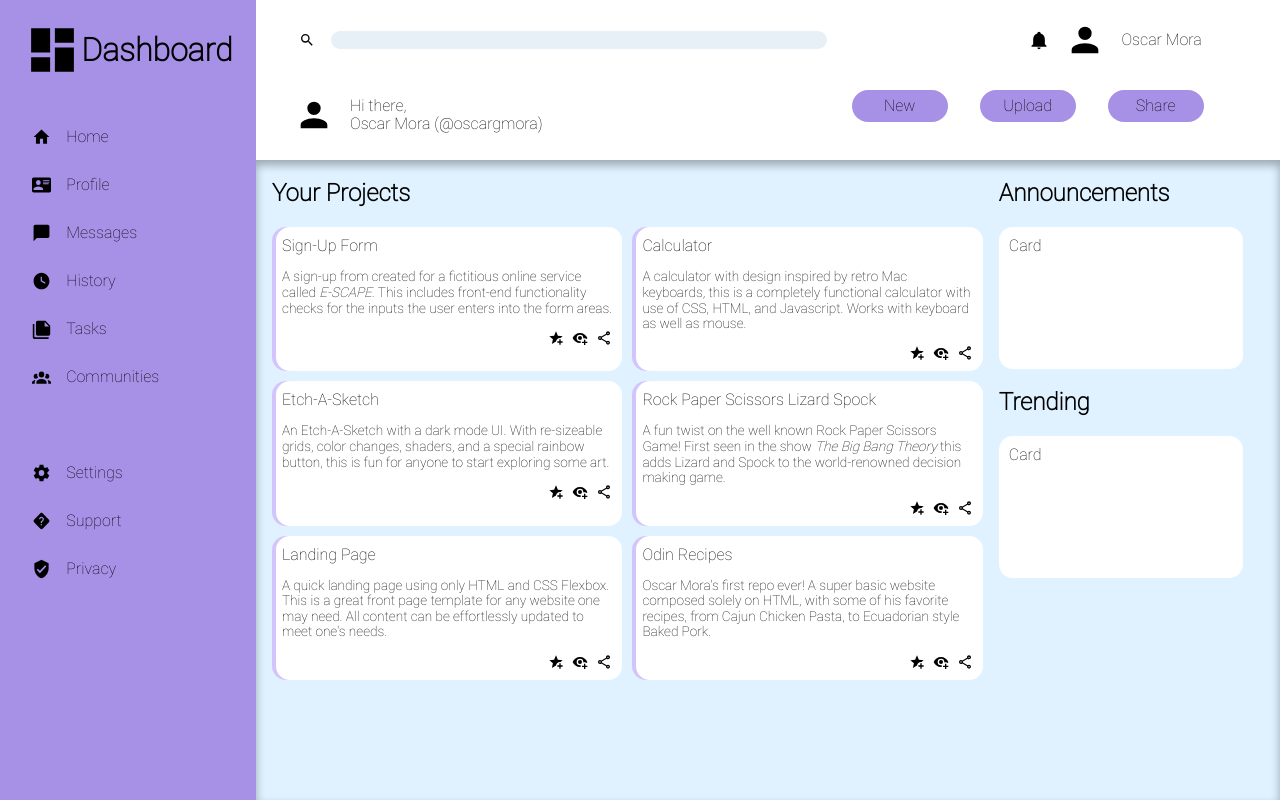
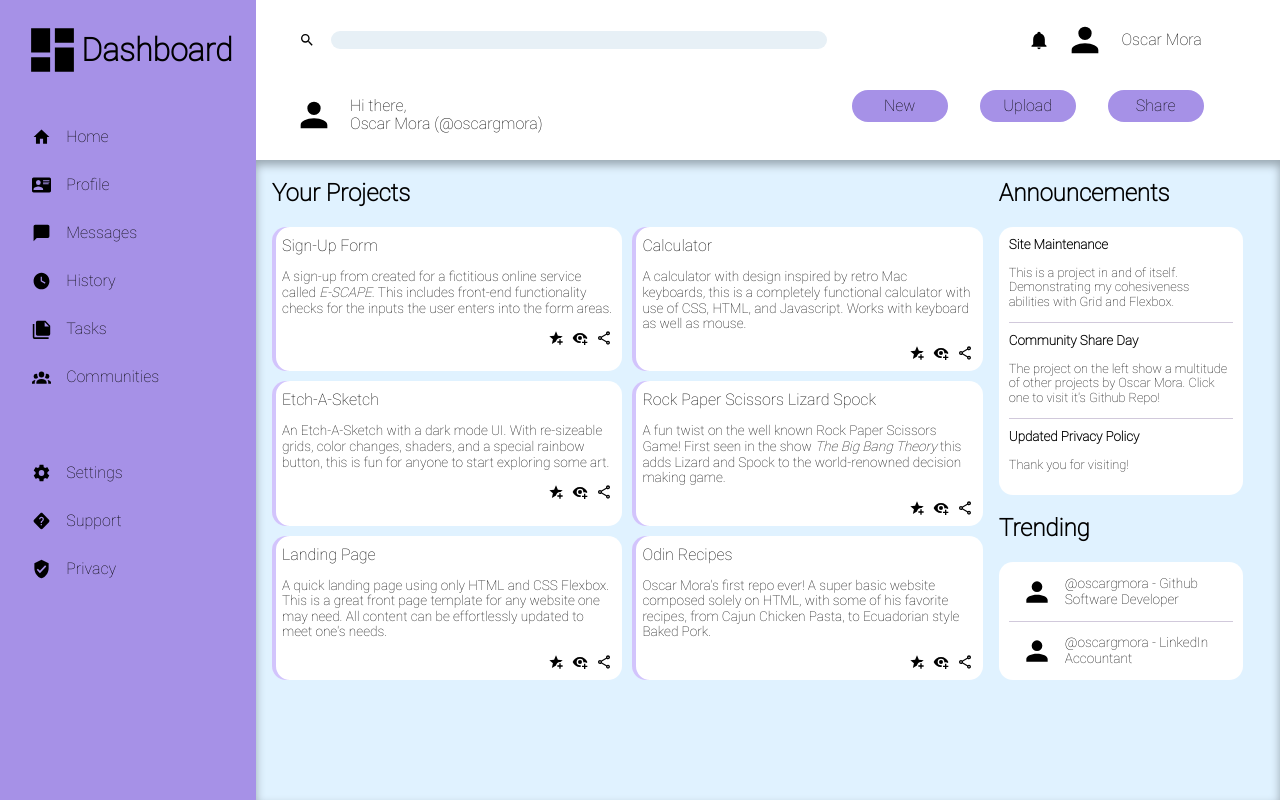
Before and after one commit to oscargmora/admin-dashboard, a plain HTML site: page index.html in a window 1280 px wide. Drawn offline with Linux system fonts and the light colour scheme.

Commit message:
Add Trending/Announcements Content. Add comments
This commit adds the contents for the trending and announcements section. Blocks are put to separate contents in both of these. The Trending profiles act as links to LinkedIn and Github.

```diff
--- a/index.html
+++ b/index.html
@@ -13,7 +13,7 @@
         <section class="input">
             <img class="magnifying-glass" src="/icons/magnify.svg" alt="Search Magnifying Glass"/><input type="text" class="search">
         </section>
-        <section class="name-recognition">
+        <section class="profile">
             <p class="name"><img src="/icons/bell.svg" alt="Notification Bell" class="notification-bell"><img src="/icons/account.svg" alt="Profile Picture" class="account"/>Oscar Mora</p>
         </section>
         <section class="greeting">
@@ -76,9 +76,32 @@
             </section>
             <section class="main-content-right-side">
                 <h2>Announcements</h2>
-                <div class="announcements">Card</div>
+                <div class="announcements">
+                    <h4>Site Maintenance</h4>
+                        <p class="announcement-description">This is a project in and of itself. Demonstrating my cohesiveness abilities with Grid and Flexbox.</p>
+                        <block class="block"></block>
+                    <h4 class="not-first-announcement-heading">Community Share Day</h4>
+                        <p class="announcement-description">The project on the left show a multitude of other projects by Oscar Mora. Click one to visit it's Github Repo!</p>
+                        <block class="block"></block>
+                    <h4 class="not-first-announcement-heading">Updated Privacy Policy</h4>
+                        <p class="announcement-description">Thank you for visiting!</p>
+                </div>
                 <h2>Trending</h2>
-                <div class="trending">Card</div>
+                <div class="trending">
+                    <trend-card>
+                        <a href="https://github.com/oscargmora" target="_blank" class="trending-card">
+                            <img src="/icons/account.svg" alt="Profile Picture" class="trending-profile-pictures"/>
+                            <p class="trending-profile-names">@oscargmora - Github<br>Software Developer</p>
+                        </a>
+                    </trend-card>
+                    <block class="block"></block>
+                    <trend-card>
+                        <a href="https://www.linkedin.com/in/oscargmora/" target="_blank" class="trending-card">
+                            <img src="/icons/account.svg" alt="Profile Picture" class="trending-profile-pictures"/>
+                            <p class="trending-profile-names">@oscargmora - LinkedIn<br>Accountant</p>
+                        </a>
+                    </trend-card>
+                </div>
             </section>
         </div>
     </main-content>
--- a/styles.css
+++ b/styles.css
@@ -371,6 +371,7 @@ body {
   grid-template-rows: 2fr 8fr;
 }
 
+/*Creates Grid and Styling for Entire Header*/
 header {
   grid-area: 1 / 2 / 2 / 3;
   display: grid;
@@ -401,7 +402,7 @@ header {
   background-color: #e7f0f6;
 }
 
-.name-recognition {
+.profile {
   display: flex;
   justify-content: center;
   margin-right: -60px;
@@ -466,6 +467,7 @@ header {
   cursor: pointer;
 }
 
+/*Styling for Entire Sidebar*/
 sidebar {
   background-color: #a691e7;
   grid-area: 1 / 1 / 3 / 2;
@@ -513,6 +515,7 @@ sidebar {
   margin-right: 15px;
 }
 
+/*Styling for Entire "Main Content" Section*/
 main-content {
   background-color: #e0f2ff;
   grid-area: 2 / 2 / 3 / 3;
@@ -544,17 +547,22 @@ main-content {
 }
 
 .main-content-right-side>div {
-  height: 7.6em;
   width: 14em;
 }
 
 .project-card,
-.announcements,
-.trending {
-  padding:10px;
+.announcements {
+  padding: 10px;
   background-color: white;
 }
 
+.trending {
+  background-color: white;
+  padding-right: 10px;
+  padding-left: 10px;
+}
+
+/*Styling for "Your Projects" Section*/
 .project-card {
   box-shadow: inset #845ef65d 4px 0px;
 }
@@ -593,3 +601,42 @@ a:active {
   height: 1em;
   width: 1em;
 }
+
+/*Styling for "Announcement" Section*/
+h4 {
+  margin: 0;
+  padding: 0;
+  font-size: smaller;
+}
+
+.not-first-announcement-heading {
+  margin-top: 10px;
+}
+
+.announcement-description {
+  font-size: 0.8em;
+  margin: 0.5;
+  padding: 0;
+}
+
+/*Line Separator in Announcements and Trending Sections*/
+block {
+  height: 1px;
+  display: block;
+  background-color: rgb(209, 201, 219);
+}
+
+/*Styling for "Trending" Section*/
+.trending-profile-pictures {
+  height: 2em;
+  margin: 12px;
+}
+
+.trending-card {
+  display: flex;
+  align-items: center;
+}
+
+.trending-profile-names {
+  font-size: 0.85em;
+}
```
Also changed, not shown: 1 other file.
